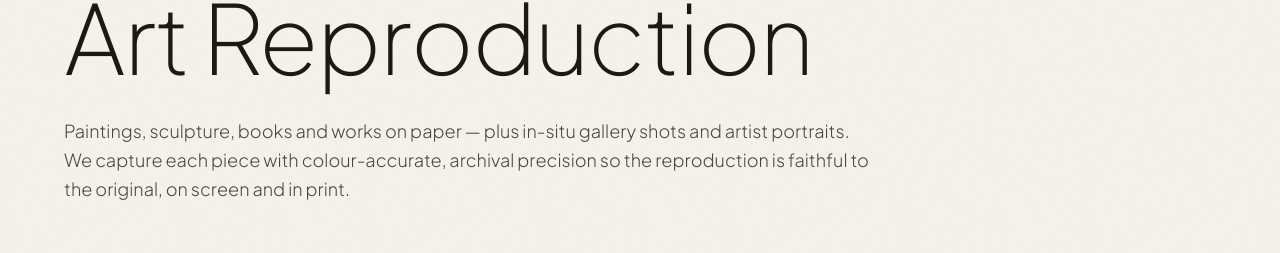
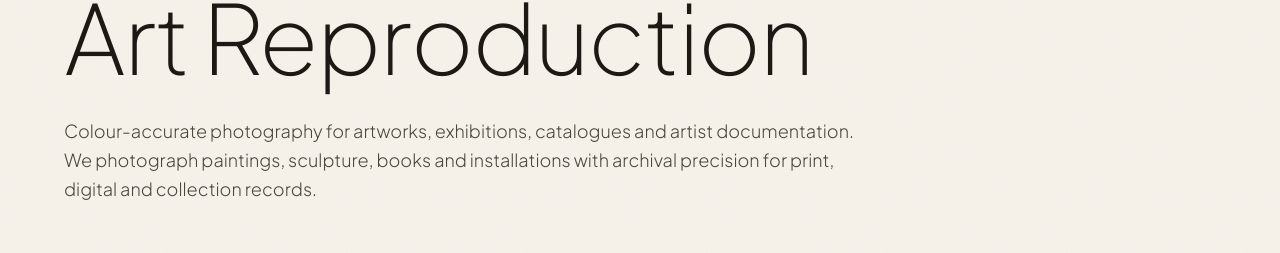
Before and after one commit to Jennifer-Zaharieva/thakatha-website, a Next.js app: page /art-reproduction in a window 1280 px wide. Shown: the part 217-470 px from the top of the page. Built offline with nearby package versions, Linux system fonts and the light colour scheme; no server answers.

Commit message:
Update page.tsx

```diff
--- a/app/art-reproduction/page.tsx
+++ b/app/art-reproduction/page.tsx
@@ -40,7 +40,7 @@ export default function ArtReproductionPage() {
       <PageHero
         kicker="Fine Art"
         title="Art Reproduction"
-        lead="Paintings, sculpture, books and works on paper — plus in-situ gallery shots and artist portraits. We capture each piece with colour-accurate, archival precision so the reproduction is faithful to the original, on screen and in print."
+        lead="Colour-accurate photography for artworks, exhibitions, catalogues and artist documentation. We photograph paintings, sculpture, books and installations with archival precision for print, digital and collection records."
       />
 
       {/* Offerings grid — no numbers */}
```
